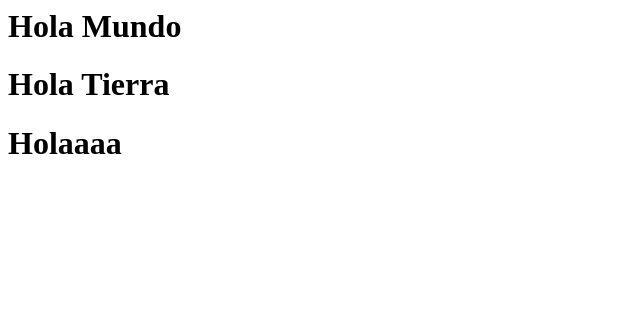
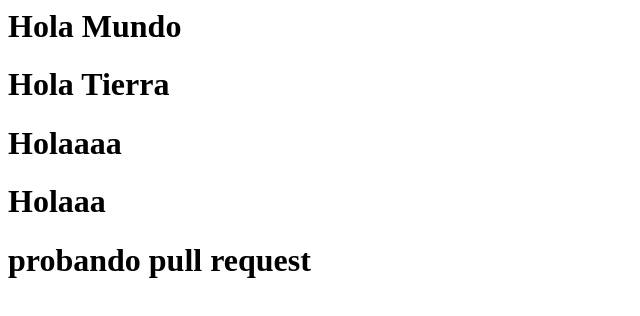
Before and after one commit to lucySagas/Practicatag, a plain HTML site: page index.html in a window 1280 px wide. Shown: the whole page, without its empty margins (0-640 px from the left). Drawn offline with Linux system fonts and the light colour scheme.

Commit message:
Agregue cambios

```diff
--- a/index.html
+++ b/index.html
@@ -1,3 +1,5 @@
 <h1>Hola Mundo</h1>
 <h1>Hola Tierra</h1>
 <h1>Holaaaa</h1>
+<h1>Holaaa</h1>
+<h1>probando pull request</h1>
```
